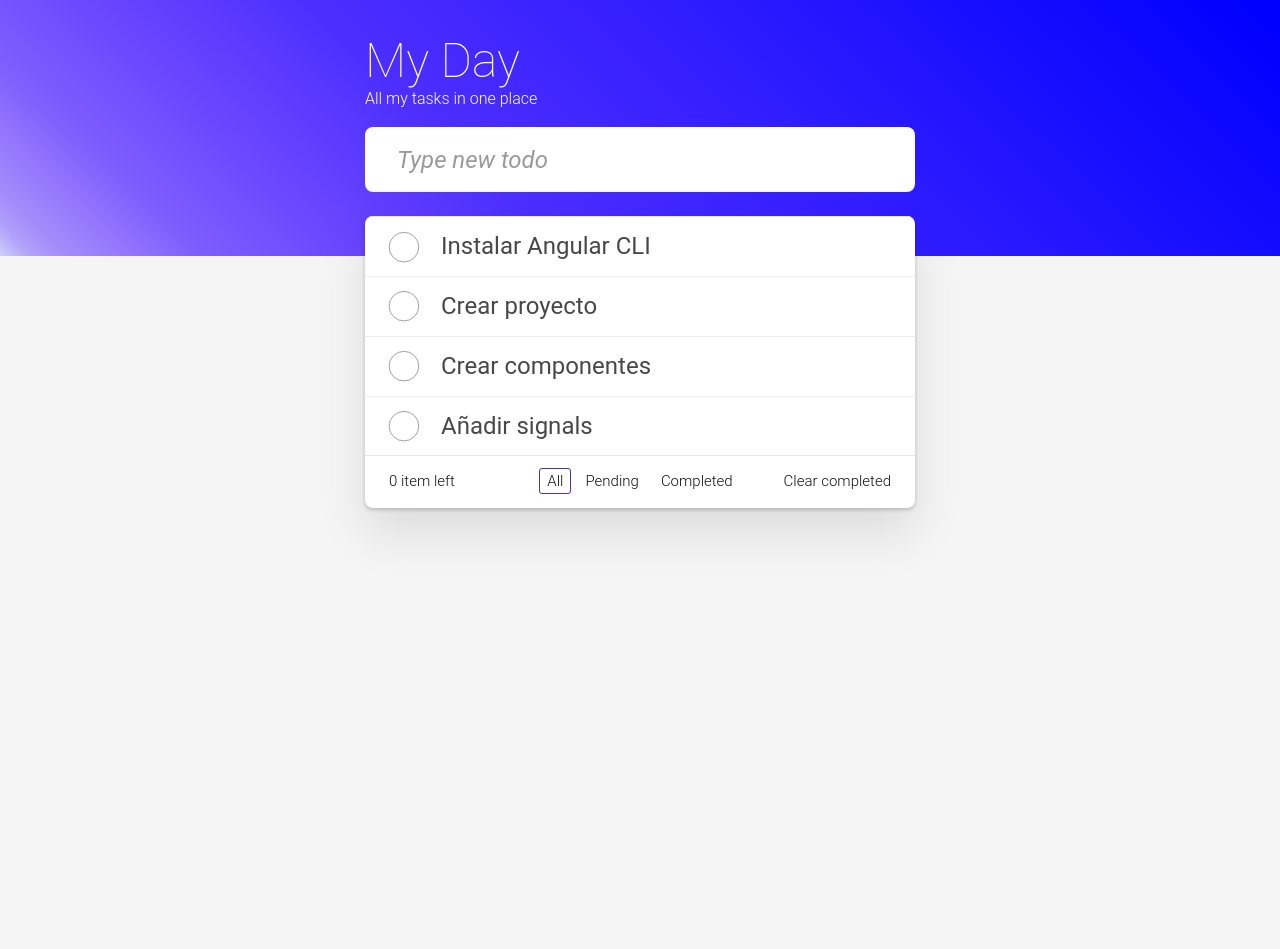
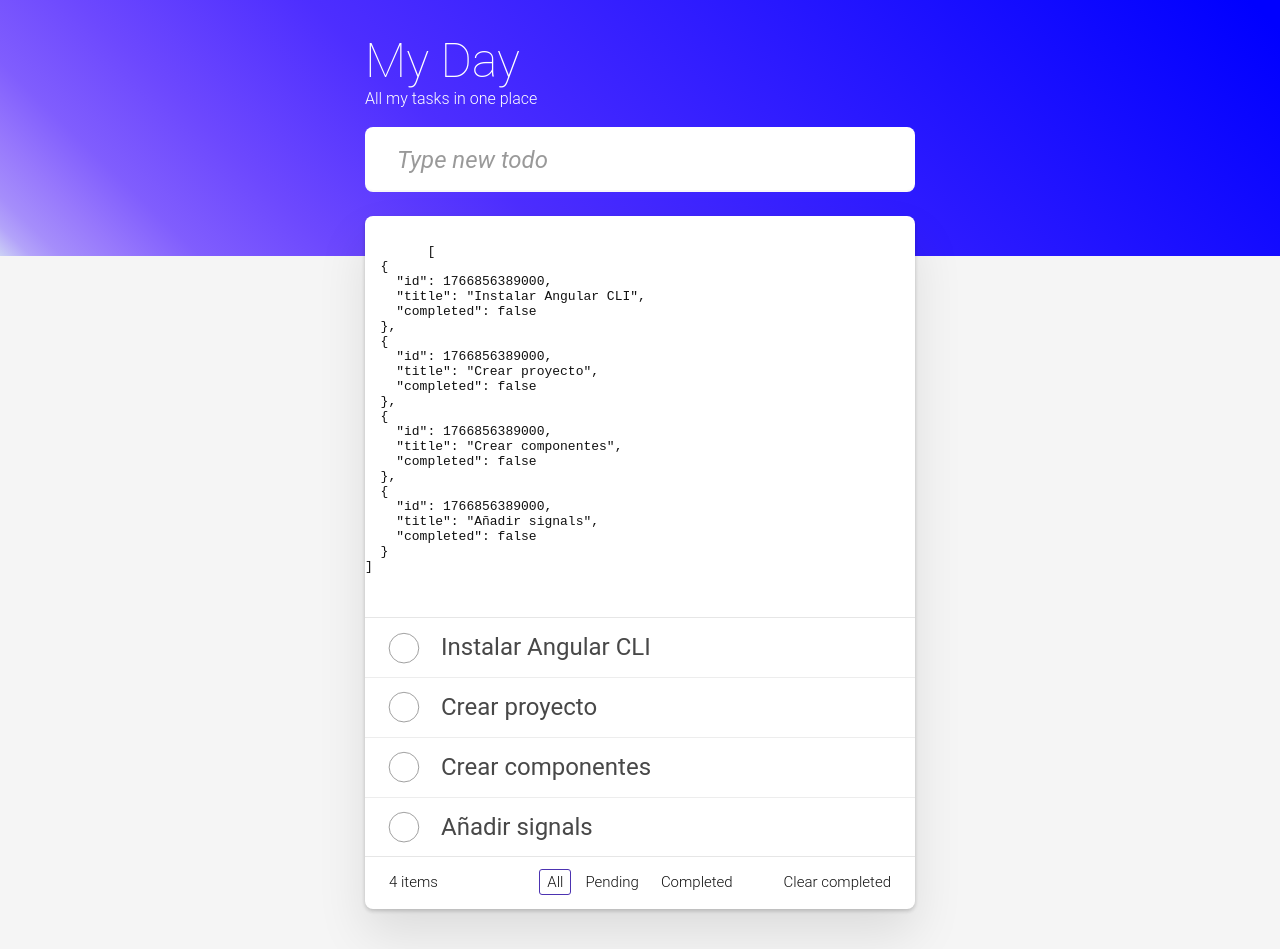
Before and after one commit to raulsr92/Curso-Angular-1, an Angular app: page / in a window 1280 px wide. Before the commit the page ends 800 px from the top, so only its background shows below. Built offline with nearby package versions, Linux system fonts and the light colour scheme.

Commit message:
Clase 13: Actualizacion de tareas con Angular y programacion inmutable

```diff
--- a/src/app/pages/home/home.html
+++ b/src/app/pages/home/home.html
@@ -14,12 +14,19 @@
   </header>
   <div class="container todoapp-wrapper">
     <!-- This section should be hidden by default and shown when there are todos -->
+
+    <pre>
+      <code>
+        {{tasks2() | json }}
+      </code>
+    </pre>
+
     <section class="main">
       <ul class="todo-list">
         @for (tareita of tasks2(); track $index){
           <li>
             <div class="view">
-              <input class="toggle" type="checkbox" (click)="changeCheck($event, $index)" />
+              <input class="toggle" type="checkbox" (click)="changeCheck($event, $index)" [checked]="tareita.completed"/>
               <label>{{tareita.title}}</label>
               <button class="destroy" (click)="deleteTask($index)"></button>
             </div>
@@ -61,7 +68,7 @@
     <!-- This footer should be hidden by default and shown when there are todos -->
     <footer class="footer">
       <!-- This should be `0 items left` by default -->
-      <span class="todo-count"><strong>0</strong> item left</span>
+      <span class="todo-count"><strong>{{tasks2().length}}</strong> items</span>
       <!-- Remove this if you don't implement routing -->
       <ul class="filters">
         <li>
--- a/src/app/pages/home/home.ts
+++ b/src/app/pages/home/home.ts
@@ -1,10 +1,10 @@
 import { Component, signal } from '@angular/core';
-
+import { CommonModule } from '@angular/common';
 import { Task } from '../../models/task.models';
 
 @Component({
   selector: 'app-home',
-  imports: [],
+  imports: [CommonModule],
   templateUrl: './home.html',
   styleUrl: './home.css',
 })
@@ -64,6 +64,16 @@ export class Home {
     this.tasks2.update((array)=> [...array,newTask] )
   }
 
+  updateTask = (index: number, statusChecked: boolean) =>{
+
+    this.tasks2.update((array)=>
+      array.map((tarea, indice) =>
+        indice == index ? { ...tarea, completed: statusChecked } : tarea
+
+      ) )
+
+  }
+
 
 
   deleteTask = (index: number) =>{
@@ -81,11 +91,9 @@ export class Home {
     const inputElement = event.target as HTMLInputElement
     const statusChecked = inputElement.checked
 
-    this.tasks2.update((array)=>
-      array.map((tarea, indice) =>
-        indice == index ? { ...tarea, completed: statusChecked } : tarea
+    //Actualizar tarea
 
-      ) )
+    this.updateTask(index, statusChecked)
 
     console.log(this.tasks2())
   }
```
